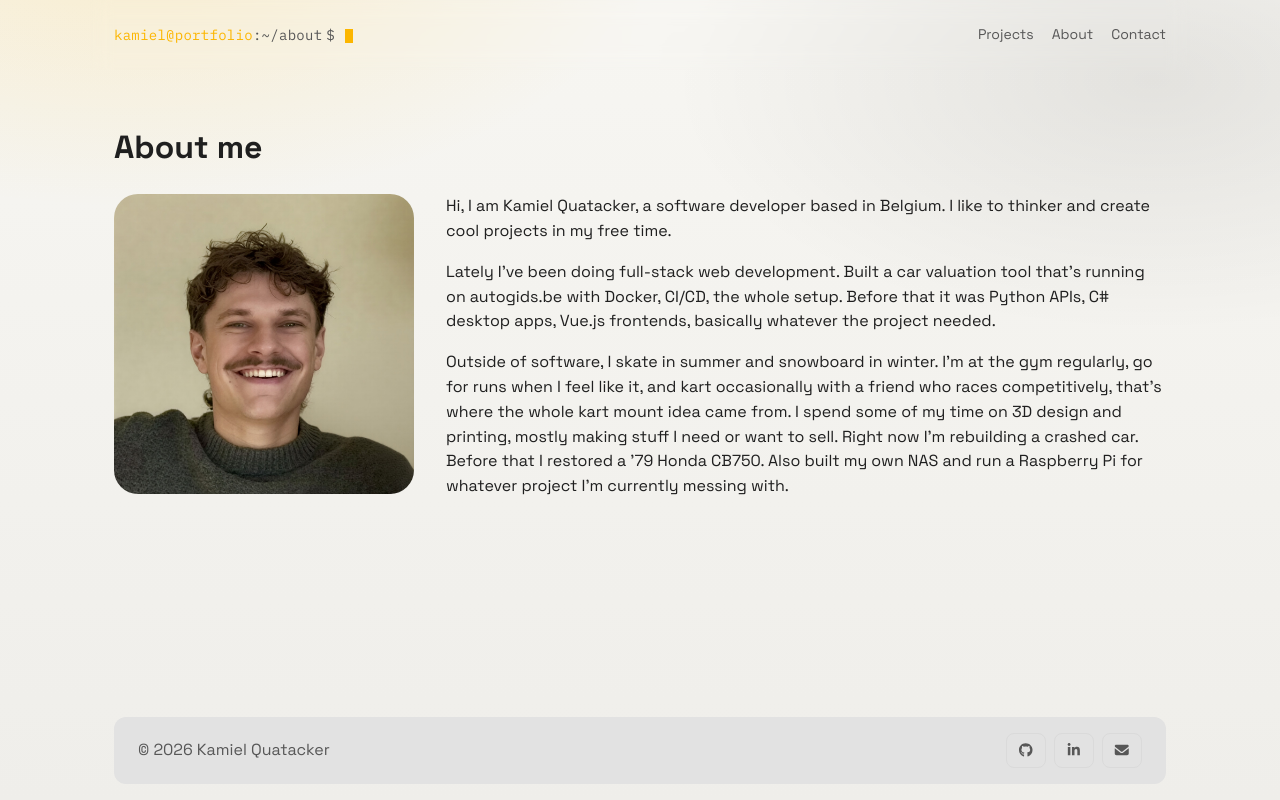
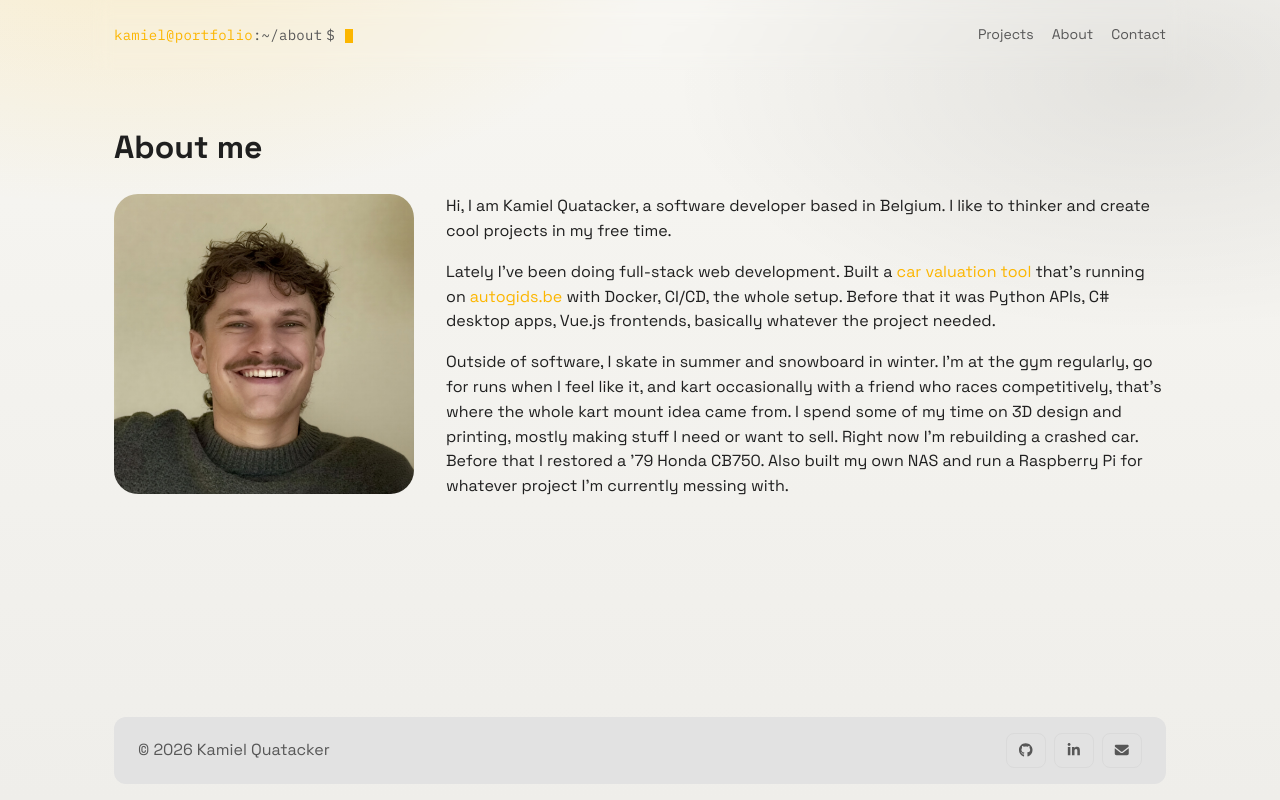
Before and after one commit to kamielquatacker/kamiel-portfolio, a Next.js app: page /about in a window 1280 px wide. Built offline with nearby package versions, Linux system fonts and the light colour scheme.

Commit message:
Add link to car valuation tool in About page description

```diff
--- a/app/about/page.tsx
+++ b/app/about/page.tsx
@@ -1,4 +1,5 @@
 import Image from "next/image";
+import Link from "next/link";
 
 export default function AboutPage() {
   return (
@@ -24,10 +25,11 @@ export default function AboutPage() {
           </p>
           {/* what i do */}
           <p>
-            Lately I've been doing full-stack web development. Built a car
-            valuation tool that's running on autogids.be with Docker, CI/CD, the
-            whole setup. Before that it was Python APIs, C# desktop apps, Vue.js
-            frontends, basically whatever the project needed.
+            Lately I've been doing full-stack web development. Built a{" "}
+            <Link href="/projects/valuecheck" className="text-link">car valuation tool</Link> that's
+            running on <a href="https://autogids.be" target="_blank" rel="noreferrer" className="text-link">autogids.be</a> with Docker, CI/CD, the whole setup. Before
+            that it was Python APIs, C# desktop apps, Vue.js frontends, basically
+            whatever the project needed.
           </p>
 
           {/* outside software */}
```
